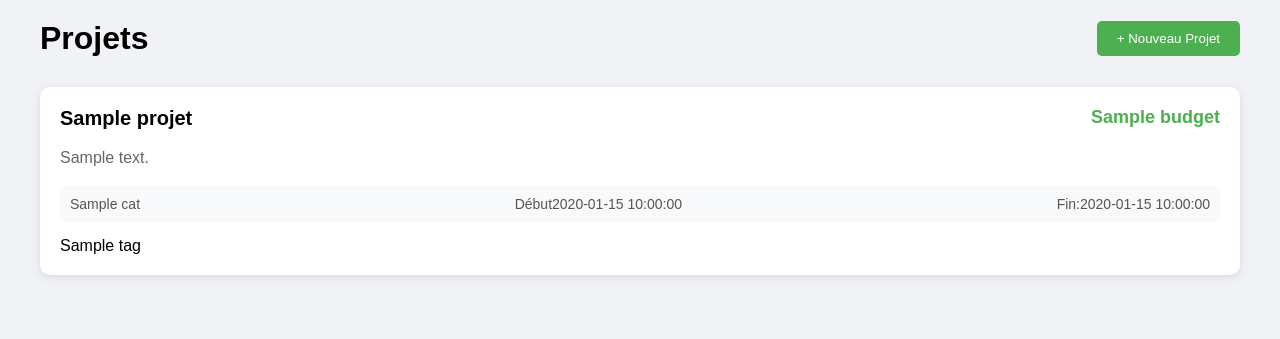
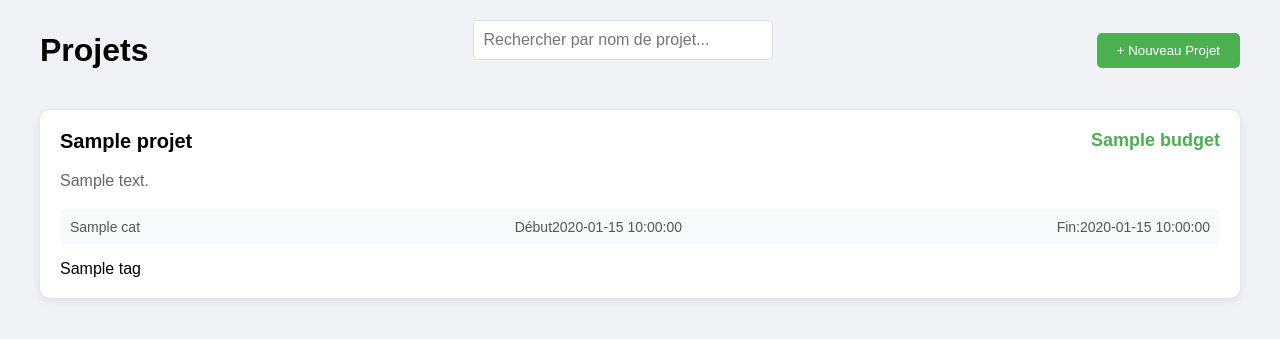
Before and after one commit to Ahmed-Foullane/upWork, a PHP site: template app/views/pages/client/projet.php in a window 1280 px wide. Shown: the top 339 px of the page. Run offline with PHP 8.4, Linux system fonts and the light colour scheme; the template is opened without the code that fills it: most values are stand-ins (such as "Sample title", 1, 10 or a date in 2020).

Commit message:
ajouter button de search
ajouter button de la searche par name de projet

```diff
--- a/app/controllers/ProjetController.php
+++ b/app/controllers/ProjetController.php
@@ -13,6 +13,10 @@ class ProjetController {
     public function index(){
         $projet = new ProjetController();
          $projets = $projet->getProjet();
+         $Categorie = new CategorieModel();
+        $categories = $Categorie->getAllCategories();
+        $tag = new TagController ();
+        $tags =$tag->getAllTag();
         include_once '..\app\views\pages\client\Projet.php';
     }
     public function getProjet(){
--- a/app/views/pages/client/projet.php
+++ b/app/views/pages/client/projet.php
@@ -241,14 +241,38 @@
     .dates > div {
       flex: 1;
     }
+
+    /* Search bar style */
+    .search-bar {
+      margin-bottom: 20px;
+      display: flex;
+      justify-content: flex-end;
+    }
+
+    .search-input {
+      padding: 10px;
+      width: 300px;
+      border: 1px solid #ddd;
+      border-radius: 5px;
+      font-size: 16px;
+    }
+
   </style>
 </head>
 <body>
   <div class="container">
     <div class="header">
+
       <h1>Projets</h1>
+      <div class="search-bar">
+      <input type="text" id="searchInput" class="search-input" placeholder="Rechercher par nom de projet..." onkeyup="searchProjects()">
+    </div>
       <button class="add-btn" onclick="document.getElementById('formModal').classList.add('active')">+ Nouveau Projet</button>
+
     </div>
+
+    <!-- Search bar -->
+
 
     <!-- Modal Form -->
     <div id="formModal" class="modal">
@@ -286,20 +310,21 @@
           <div class="form-group">
             <label>Catégorie</label>
             <select>
-              <option>Développement Web</option>
-              <option>Design</option>
-              <option>Marketing</option>
-              <option>Rédaction</option>
+              <?php foreach ($categories as $category):?>
+              <option><?= $category->getName();  ?></option>
+              <?php
+    endforeach;
+     ?>
             </select>
           </div>
 
-          <div class="form-group">
-            <label>Tags</label>
-            <div class="tags-input">
-              <span class="tag">React</span>
-              <span class="tag">Design</span>
-              <span class="tag">UI/UX</span>
-            </div>
+          <div class="mb-3">
+                            <label class="form-label">Tags</label>
+                            <select class="form-multi-select form-select" name="tags[]" multiple>
+                                <?php foreach ($tags as $tag): ?>
+                                    <option value="<?= $tag->getId() ?>"><?= $tag->getName() ?></option>
+                                <?php endforeach; ?>
+                            </select>
                         </div>
 
           <button type="submit" class="submit-btn">Publier le projet</button>
@@ -307,11 +332,11 @@
       </div>
     </div>
 
-    <div class="projects-list">
-      <!-- Exemple de projets -->
+    <!-- Project list -->
+    <div class="projects-list" id="projectsList">
        <?php foreach ($projets  as $projet): ?>
 
-      <div class="project-card">
+      <div class="project-card" data-title="<?= strtolower($projet->getTitle()) ?>">
         <div class="project-header">
           <div class="project-title"><?= $projet->getTitle() ?></div>
           <div class="project-budget"><?= $projet->getBudget() ?></div>
@@ -325,9 +350,7 @@
           <span class="meta-item">Fin:<?= $projet->getDateFin() ?></span>
         </div>
         <div class="project-tags">
-        <?php
-
-       if (!empty($projet->getTag())): ?>
+        <?php if (!empty($projet->getTag())): ?>
           <?php foreach ($projet->getTag() as $tag): ?>
             <span class="badge bg-primary"><?= ($tag->getName()) ?></span>
           <?php endforeach; ?>
@@ -341,7 +364,26 @@
   </div>
 
   <script>
-    // Fermer le modal en cliquant en dehors
+    // Function to filter projects by title
+    // function searchProjects() {
+    //   var input, filter, projectsList, projects, projectTitle, i, txtValue;
+    //   input = document.getElementById("searchInput");
+    //   filter = input.value.toLowerCase();
+    //   projectsList = document.getElementById("projectsList");
+    //   projects = projectsList.getElementsByClassName("project-card");
+
+    //   for (i = 0; i < projects.length; i++) {
+    //     projectTitle = projects[i].getAttribute("data-title");
+    //     txtValue = projectTitle || projects[i].textContent || projects[i].innerText;
+    //     if (txtValue.toLowerCase().indexOf(filter) > -1) {
+    //       projects[i].style.display = "";
+    //     } else {
+    //       projects[i].style.display = "none";
+    //     }
+    //   }
+    // }
+
+    // Close modal when clicking outside
     document.querySelector('.modal').addEventListener('click', function(e) {
       if (e.target === this) {
         this.classList.remove('active');
```
Lines whose indentation alone changed are shown as unchanged.
